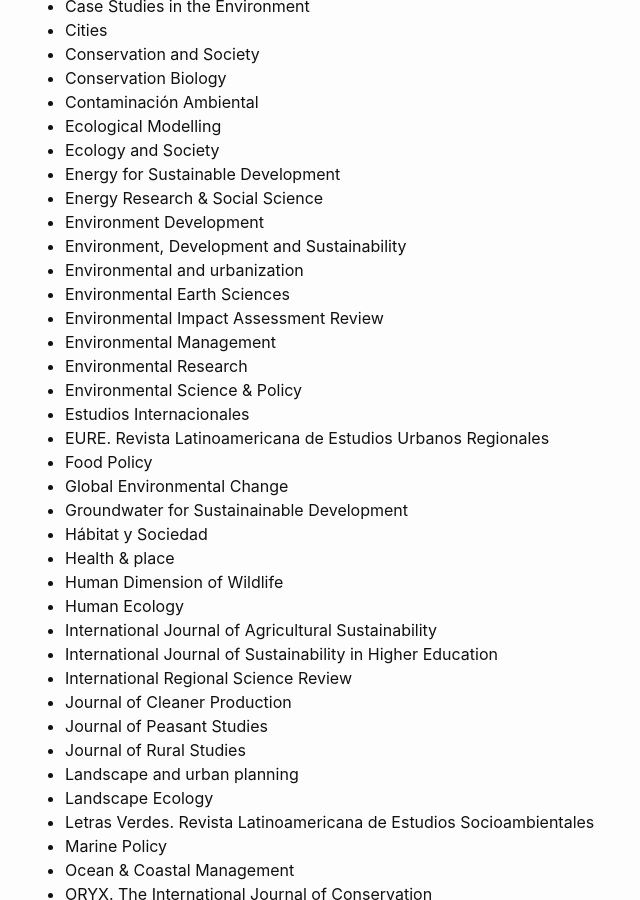
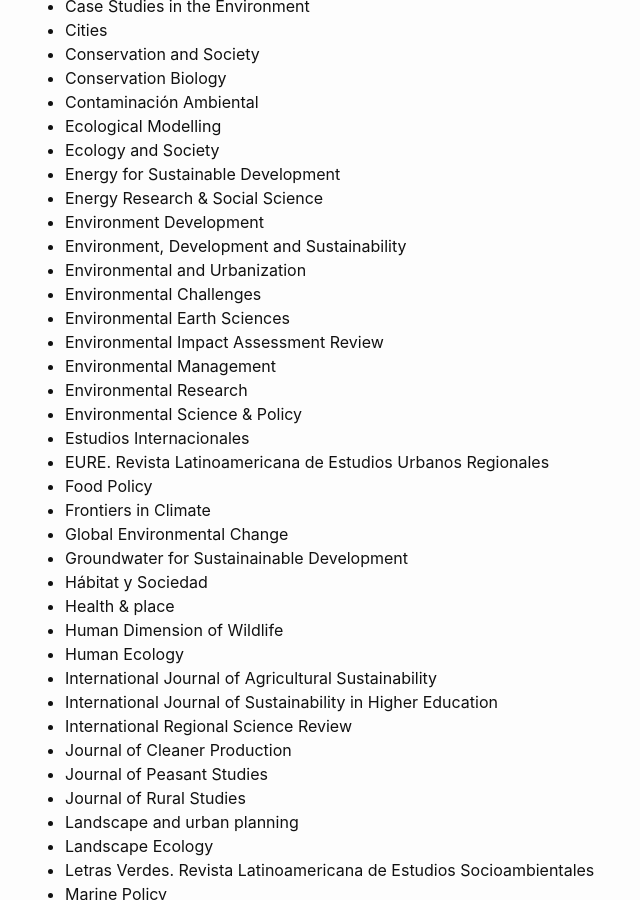
Before and after one commit to pcs-unam/pcs-unam.github.io, a Jekyll site: the page built from doctorado/catalogo_revistas.md, in a window 1280 px wide and 900 px high, scrolled down 486 px. Shown: the whole window, without its empty margins (235-875 px from the left). Built offline with Jekyll 4.4.1, drawn with Linux system fonts in a browser that asks for light colours.

Commit message:
Se agregaron dos revistas aprobadas

```diff
--- a/doctorado/catalogo_revistas.md
+++ b/doctorado/catalogo_revistas.md
@@ -23,7 +23,8 @@
  - Energy Research & Social Science
  - Environment Development
  - Environment, Development and Sustainability
- - Environmental and urbanization
+ - Environmental and Urbanization
+ - Environmental Challenges
  - Environmental Earth Sciences
  - Environmental Impact Assessment Review
  - Environmental Management
@@ -32,6 +33,7 @@
  - Estudios Internacionales
  - EURE. Revista Latinoamericana de Estudios Urbanos Regionales
  - Food Policy
+ - Frontiers in Climate
  - Global Environmental Change
  - Groundwater for Sustainainable Development
  - Hábitat y Sociedad
```
